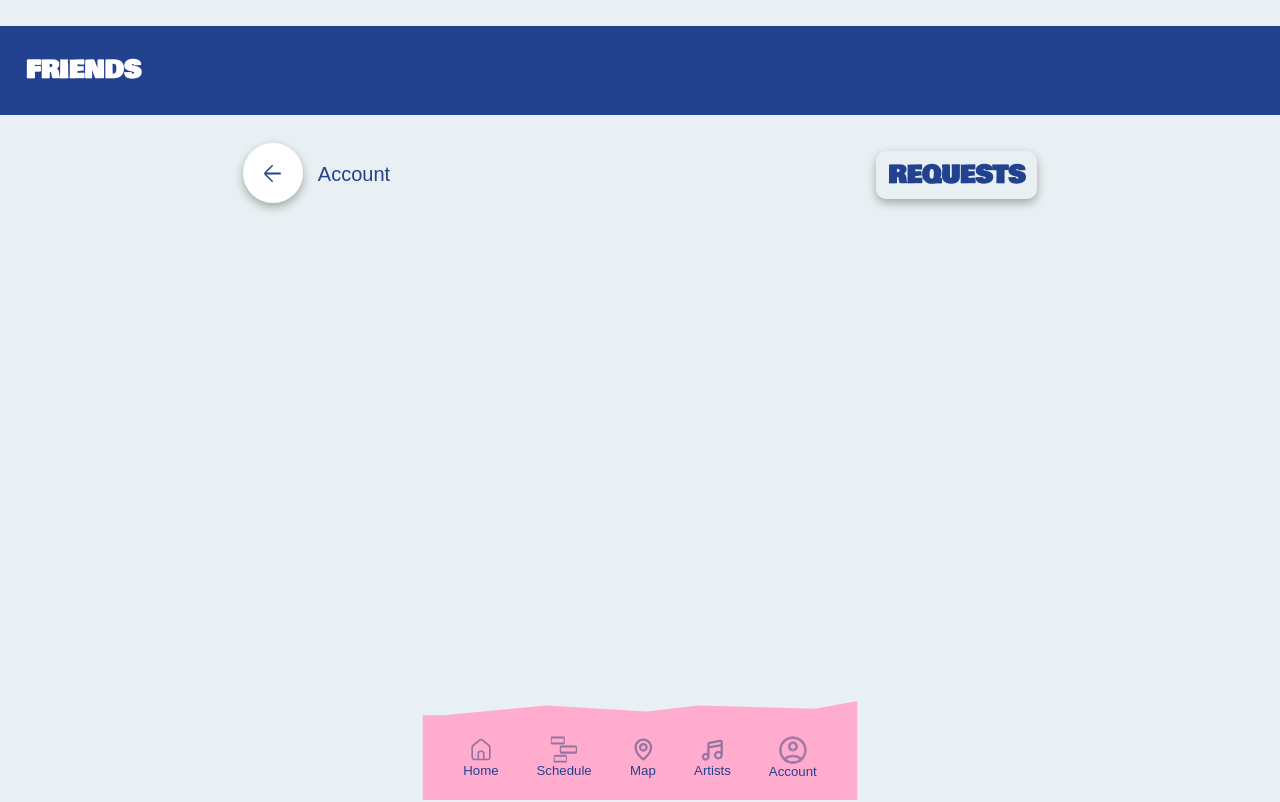
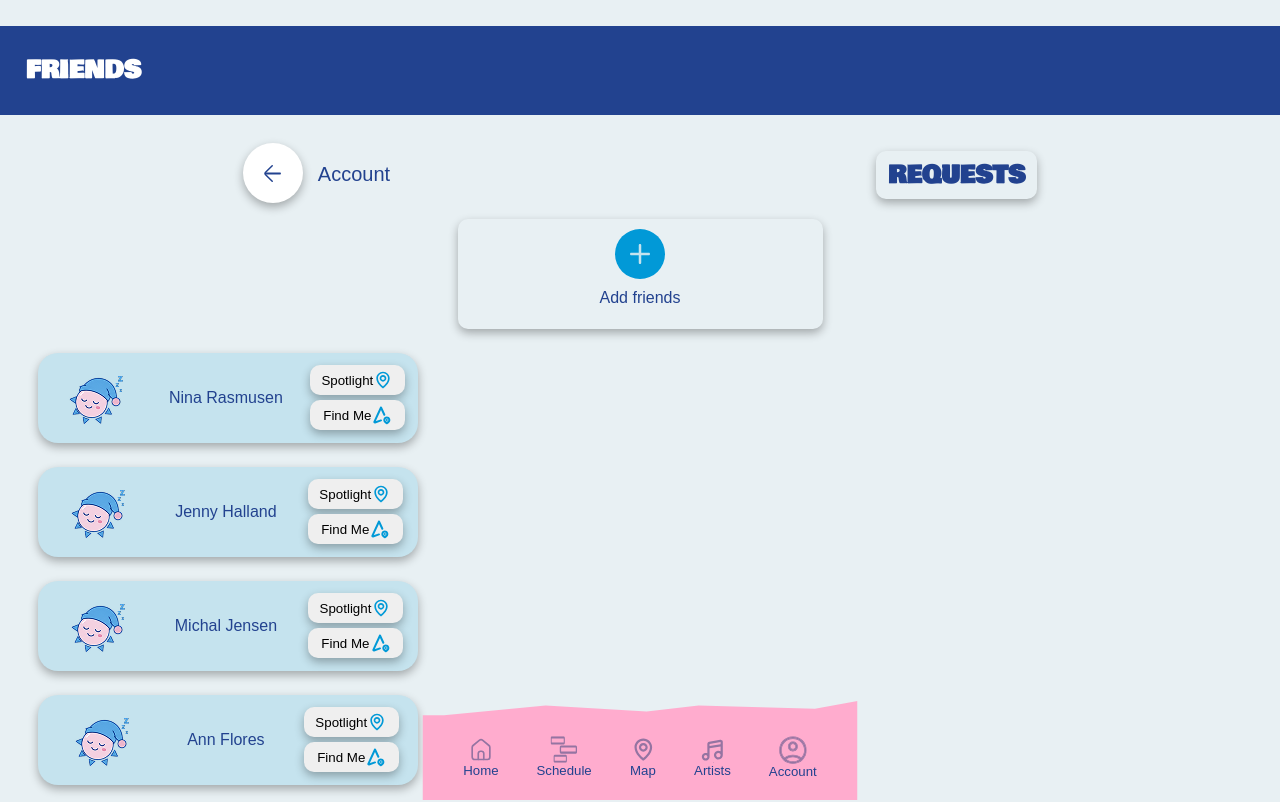
Before and after one commit to MichalRadovanHresko/BlueSunFestivalWebApp, a React (Vite) app in the folder blue-sun-festival/: page /BlueSunFestivalWebApp/account/friends in a window 1280 px wide. Shown: the top 802 px of the page. Built offline with nearby package versions, Linux system fonts and the light colour scheme; a web font is replaced by a local one.

Commit message:
Friends Page

```diff
--- /dev/null
+++ b/blue-sun-festival/src/components/friends/AddFriendButton.jsx
@@ -0,0 +1,23 @@
+const AddFriendButton = () => {
+  return (
+    <div className="flex flex-col items-center pt-[10px] max-w-[365px] h-[100px] mb-[24px] mx-auto rounded-[10px] shadow-lg shadow-[0_4px_10px_rgba(0,0,0,0.3)]">
+      <div className="bg-[#0199D7] rounded-[50%] w-[20px] h-[20px] p-[15px]">
+        <svg
+          xmlns="http://www.w3.org/2000/svg"
+          width="20"
+          height="20"
+          viewBox="0 0 20 20"
+          fill="none"
+        >
+          <path
+            d="M10 0C10.3315 0 10.6495 0.131696 10.8839 0.366117C11.1183 0.600537 11.25 0.918479 11.25 1.25V8.75H18.75C19.0815 8.75 19.3995 8.8817 19.6339 9.11612C19.8683 9.35054 20 9.66848 20 10C20 10.3315 19.8683 10.6495 19.6339 10.8839C19.3995 11.1183 19.0815 11.25 18.75 11.25H11.25V18.75C11.25 19.0815 11.1183 19.3995 10.8839 19.6339C10.6495 19.8683 10.3315 20 10 20C9.66848 20 9.35054 19.8683 9.11612 19.6339C8.8817 19.3995 8.75 19.0815 8.75 18.75V11.25H1.25C0.918479 11.25 0.600537 11.1183 0.366117 10.8839C0.131696 10.6495 0 10.3315 0 10C0 9.66848 0.131696 9.35054 0.366117 9.11612C0.600537 8.8817 0.918479 8.75 1.25 8.75H8.75V1.25C8.75 0.918479 8.8817 0.600537 9.11612 0.366117C9.35054 0.131696 9.66848 0 10 0Z"
+            fill="#C5E3EE"
+          />
+        </svg>
+      </div>
+      <p className="text-center text-[#22428F] mb-[0] mt-[10px]">Add friends</p>
+    </div>
+  );
+};
+
+export default AddFriendButton;
--- /dev/null
+++ b/blue-sun-festival/src/components/friends/FriendsCard.jsx
@@ -0,0 +1,34 @@
+import avatar from "../../assets/editAccountIcons/icon1.png";
+import BlueLocationIcon from "../../components/icons/BlueLocationIcon";
+import FindMeIcon from "../../components/icons/FindMeIcon";
+
+const FriendsCard = ({ name }) => {
+  return (
+    <div className="h-[90px] w-[380px] flex flex-row justify-around mx-[3%] mb-[24px] bg-[#C5E3EE] rounded-[20px] shadow-lg shadow-[0_4px_10px_rgba(0,0,0,0.3)] items-center">
+      <img
+        src={avatar}
+        alt="avatar"
+        height={60}
+        width={60}
+        className="p-[15px]"
+      />
+      <p className="text-[#22428F]">{name}</p>
+      <div className="flex flex-col gap-[5px]">
+        <div className="flex justify-center">
+          <button className="w-[95px] border-none rounded-[10px] px-[8px] py-[5px] flex items-center justify-center shadow-lg shadow-[0_4px_10px_rgba(0,0,0,0.3)]">
+            Spotlight
+            <BlueLocationIcon />
+          </button>
+        </div>
+        <div>
+          <button className="w-[95px] border-none rounded-[10px] px-[8px] py-[5px] flex items-center justify-center shadow-lg shadow-[0_4px_10px_rgba(0,0,0,0.3)]">
+            Find Me
+            <FindMeIcon />
+          </button>
+        </div>
+      </div>
+    </div>
+  );
+};
+
+export default FriendsCard;
--- /dev/null
+++ b/blue-sun-festival/src/components/header/FriendHeroNav.jsx
@@ -0,0 +1,17 @@
+import BackButton from "../editAccount/BackButton";
+
+const FriendHeroNav = () => {
+  return (
+    <div className="flex flex-row justify-around items-center">
+      <div className="flex flex-row gap-[15px]">
+        <BackButton />
+        <p className="text-[20px] text-[#22428F]">Account</p>
+      </div>
+      <h2 className="text-[24px] text-[#22428F] px-[12px] py-[5px] rounded-[10px] shadow-lg shadow-[0_4px_10px_rgba(0,0,0,0.3)]">
+        REQUESTS
+      </h2>
+    </div>
+  );
+};
+
+export default FriendHeroNav;
--- /dev/null
+++ b/blue-sun-festival/src/components/icons/BlueLocationIcon.jsx
@@ -0,0 +1,22 @@
+const BlueLocationIcon = () => {
+  return (
+    <svg
+      xmlns="http://www.w3.org/2000/svg"
+      width="20"
+      height="20"
+      viewBox="0 0 20 20"
+      fill="none"
+    >
+      <path
+        d="M9.99996 11.6667C11.8383 11.6667 13.3333 10.1717 13.3333 8.33333C13.3333 6.495 11.8383 5 9.99996 5C8.16163 5 6.66663 6.495 6.66663 8.33333C6.66663 10.1717 8.16163 11.6667 9.99996 11.6667ZM9.99996 6.66667C10.9191 6.66667 11.6666 7.41417 11.6666 8.33333C11.6666 9.2525 10.9191 10 9.99996 10C9.08079 10 8.33329 9.2525 8.33329 8.33333C8.33329 7.41417 9.08079 6.66667 9.99996 6.66667Z"
+        fill="#0199D7"
+      />
+      <path
+        d="M9.51666 18.1782C9.65779 18.2787 9.82674 18.3327 9.99999 18.3327C10.1732 18.3327 10.3422 18.2787 10.4833 18.1782C10.7367 17.999 16.6908 13.6998 16.6667 8.33317C16.6667 4.65734 13.6758 1.6665 9.99999 1.6665C6.32416 1.6665 3.33333 4.65734 3.33333 8.329C3.30916 13.6998 9.26333 17.999 9.51666 18.1782ZM9.99999 3.33317C12.7575 3.33317 15 5.57567 15 8.33734C15.0175 12.0357 11.3433 15.3565 9.99999 16.4457C8.65749 15.3557 4.98249 12.034 4.99999 8.33317C4.99999 5.57567 7.24249 3.33317 9.99999 3.33317Z"
+        fill="#0199D7"
+      />
+    </svg>
+  );
+};
+
+export default BlueLocationIcon;
--- /dev/null
+++ b/blue-sun-festival/src/components/icons/FindMeIcon.jsx
@@ -0,0 +1,21 @@
+const FindMeIcon = () => {
+  return (
+    <svg
+      xmlns="http://www.w3.org/2000/svg"
+      width="20"
+      height="20"
+      viewBox="0 0 20 20"
+      fill="none"
+    >
+      <path
+        d="M13.3351 9.73L10.0001 2.5L3.35839 16.8958C3.30005 17.0625 3.34422 17.2492 3.47089 17.3725C3.59589 17.4958 3.78255 17.5333 3.94589 17.4692L10.0001 15.4167M15.8334 15V15.0083M17.6009 16.7675C17.9506 16.4179 18.1888 15.9724 18.2853 15.4875C18.3818 15.0025 18.3324 14.4998 18.1432 14.0429C17.954 13.5861 17.6335 13.1956 17.2224 12.9208C16.8113 12.6461 16.3279 12.4995 15.8334 12.4995C15.3389 12.4995 14.8555 12.6461 14.4444 12.9208C14.0332 13.1956 13.7128 13.5861 13.5236 14.0429C13.3344 14.4998 13.285 15.0025 13.3815 15.4875C13.478 15.9724 13.7162 16.4179 14.0659 16.7675C14.4142 17.1164 15.0034 17.6383 15.8334 18.3333C16.7095 17.5917 17.2987 17.0697 17.6009 16.7675Z"
+        stroke="#0199D7"
+        stroke-width="2"
+        stroke-linecap="round"
+        stroke-linejoin="round"
+      />
+    </svg>
+  );
+};
+
+export default FindMeIcon;
--- a/blue-sun-festival/src/components/menu/Menu.jsx
+++ b/blue-sun-festival/src/components/menu/Menu.jsx
@@ -22,7 +22,7 @@ const Menu = () => {
               <MenuTickIcon />
             </li>
           </NavLink>
-          <NavLink to="/account/friends">
+          <NavLink to="/account/friends" className="no-underline">
             <li
               key={"My Friends"}
               className="flex flex-row items-center justify-between pb-[9%] text-[white]"
@@ -54,7 +54,7 @@ const Menu = () => {
             </div>
             <MenuTickIcon />
           </li>
-          <NavLink to="/">
+          <NavLink to="/" className="no-underline">
             <li
               key={"Log Out"}
               className="flex flex-row items-center justify-between pb-[9%] text-[white]"
--- a/blue-sun-festival/src/pages/accountSection/FriendsList.jsx
+++ b/blue-sun-festival/src/pages/accountSection/FriendsList.jsx
@@ -1,18 +1,21 @@
-import BackButton from "../../components/editAccount/BackButton";
+import AddFriendButton from "../../components/friends/AddFriendButton";
+import FriendsCard from "../../components/friends/FriendsCard";
 import FriendHeader from "../../components/header/FriendHeader";
+import FriendHeroNav from "../../components/header/FriendHeroNav";
 
 const FriendsList = () => {
   return (
     <>
       <FriendHeader />
-      <div className="flex flex-row justify-around items-center">
-        <div className="flex flex-row gap-[15px]">
-          <BackButton />
-          <p className="text-[20px] text-[#22428F]">Account</p>
-        </div>
-        <h2 className="text-[24px] text-[#22428F] px-[12px] py-[5px] rounded-[10px] shadow-lg shadow-[0_4px_10px_rgba(0,0,0,0.3)]">
-          REQUESTS
-        </h2>
+      <FriendHeroNav />
+      <AddFriendButton />
+      <div className="mb-[25%]">
+        <FriendsCard name={"Nina Rasmusen"} />
+        <FriendsCard name={"Jenny Halland"} />
+        <FriendsCard name={"Michal Jensen"} />
+        <FriendsCard name={"Ann Flores"} />
+        <FriendsCard name={"Russel"} />
+        <FriendsCard name={"John Cobra"} />
       </div>
     </>
   );
```
